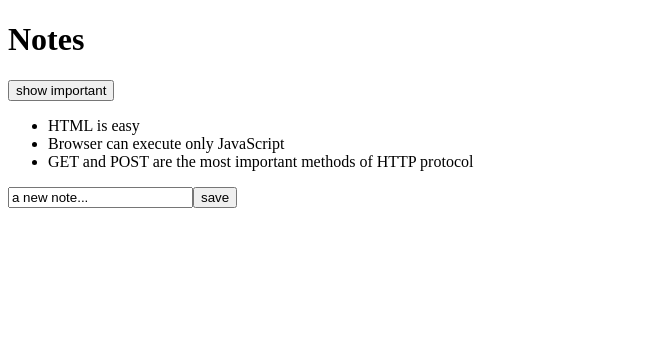
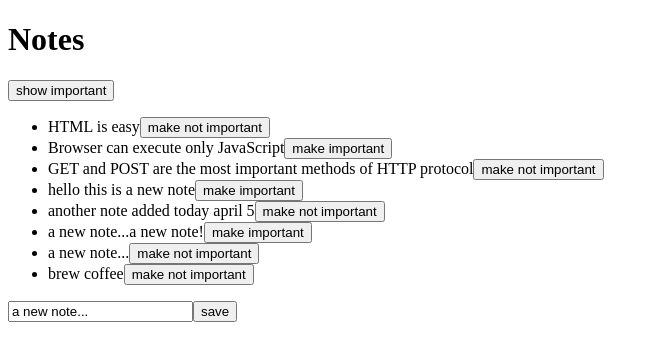
Before and after one commit to jsteigelman/fso-part-2-notes-frontend, a React (Create React App) app: page / in a window 1280 px wide. Shown: the top 360 px of the page, without its empty margins (0-659 px from the left). Built offline with nearby package versions, Linux system fonts and the light colour scheme; data requests are answered from the project's data file.

Commit message:
refactor

```diff
--- a/db.json
+++ b/db.json
@@ -17,6 +17,36 @@
       "content": "GET and POST are the most important methods of HTTP protocol",
       "date": "2022-1-17T19:20:14.298Z",
       "important": true
+    },
+    {
+      "content": "hello this is a new note",
+      "date": "2022-04-05T14:09:20.148Z",
+      "important": false,
+      "id": 4
+    },
+    {
+      "content": "another note added today april 5",
+      "date": "2022-04-05T14:17:57.862Z",
+      "important": true,
+      "id": 5
+    },
+    {
+      "content": "a new note...a new note!",
+      "date": "2022-04-05T14:19:11.202Z",
+      "important": false,
+      "id": 6
+    },
+    {
+      "content": "a new note...",
+      "date": "2022-04-05T14:21:04.881Z",
+      "important": true,
+      "id": 7
+    },
+    {
+      "content": "brew coffee",
+      "date": "2022-04-05T14:22:45.862Z",
+      "important": true,
+      "id": 8
     }
   ]
 }
--- a/src/App.js
+++ b/src/App.js
@@ -2,6 +2,7 @@
 import './App.css'
 import Note from './Components/Note'
 import axios from 'axios'
+import noteService from './services/notes'
 
 
 const App = () => {
@@ -10,14 +11,29 @@
   const [showAll, setShowAll] = useState(true)
 
   useEffect(() => {
-    console.log('effect')
-    axios
-      .get('http://localhost:3001/notes')
-      .then(response => {
-        console.log('promise fulfilled')
-        setNotes(response.data)
+    noteService
+      .getAll()
+      .then(initialNotes => {
+        setNotes(initialNotes)
       })
   }, [])
+
+  const addNote = (event) => {
+    event.preventDefault()
+    const noteObject = {
+      content: newNote,
+      date: new Date().toISOString(),
+      important: Math.random() > 0.5
+    }
+
+    noteService
+      .create(noteObject)
+      .then(returnedNote => {
+        setNotes(notes.concat(returnedNote))
+        setNewNote('')
+      })
+  }
+
   console.log('render', notes.length, 'notes')
 
   const notesToShow = showAll
@@ -25,25 +41,26 @@
     : notes.filter((note) => note.important === true)
 
   const notesList = notesToShow.map((note) => (
-    <Note key={note.id} note={note.content} />
+    <Note key={note.id} note={note} toggleImportance={() => toggleImportanceOf(note.id)} />
   ))
-
-  const addNote = (event) => {
-    event.preventDefault()
-    const noteObject = {
-      content: newNote,
-      date: new Date().toISOString(),
-      important: Math.random() < 0.5,
-      id: notes.length + 1,
-    }
-    setNotes(notes.concat(noteObject))
-    setNewNote('')
-  }
 
   const handleNoteChange = (event) => {
     console.log(event.target.value)
     setNewNote(event.target.value)
   }
+
+  const toggleImportanceOf = (id) => {
+    const note = notes.find(n => n.id === id)
+    const changedNote = { ...note, important: !note.important }
+
+    noteService
+    .update(id, changedNote)
+    .then(returnedNote => {
+      setNotes(notes.map(note => note.id !== id ? note : returnedNote))
+  })
+  }
+
+
 
   return (
     <div>
--- a/src/Components/Note.js
+++ b/src/Components/Note.js
@@ -1,8 +1,14 @@
 import React from 'react'
 
-const Note = (props) => {
+const Note = ({ note, toggleImportance }) => {
+  const label = note.important
+    ? 'make not important' : 'make important'
+
   return (
-    <li>{props.note}</li>
+    <li>
+      {note.content}
+      <button onClick={toggleImportance}>{label}</button>
+    </li>
   )
 }
 
--- /dev/null
+++ b/src/services/notes.js
@@ -0,0 +1,23 @@
+import axios from 'axios'
+const baseUrl = 'http://localhost:3001/notes'
+
+const getAll = () => {
+  const request = axios.get(baseUrl)
+  return request.then(response => response.data)
+}
+
+const create = newObject => {
+  const request = axios.post(baseUrl, newObject)
+  return request.then(response => response.data)
+}
+
+const update = (id, newObject) => {
+  const request = axios.put(`${baseUrl}/${id}`, newObject)
+  return request.then(response => response.data)
+}
+
+export default {
+  getAll: getAll,
+  create: create,
+  update: update
+}
```
Lines whose indentation alone changed are shown as unchanged.
